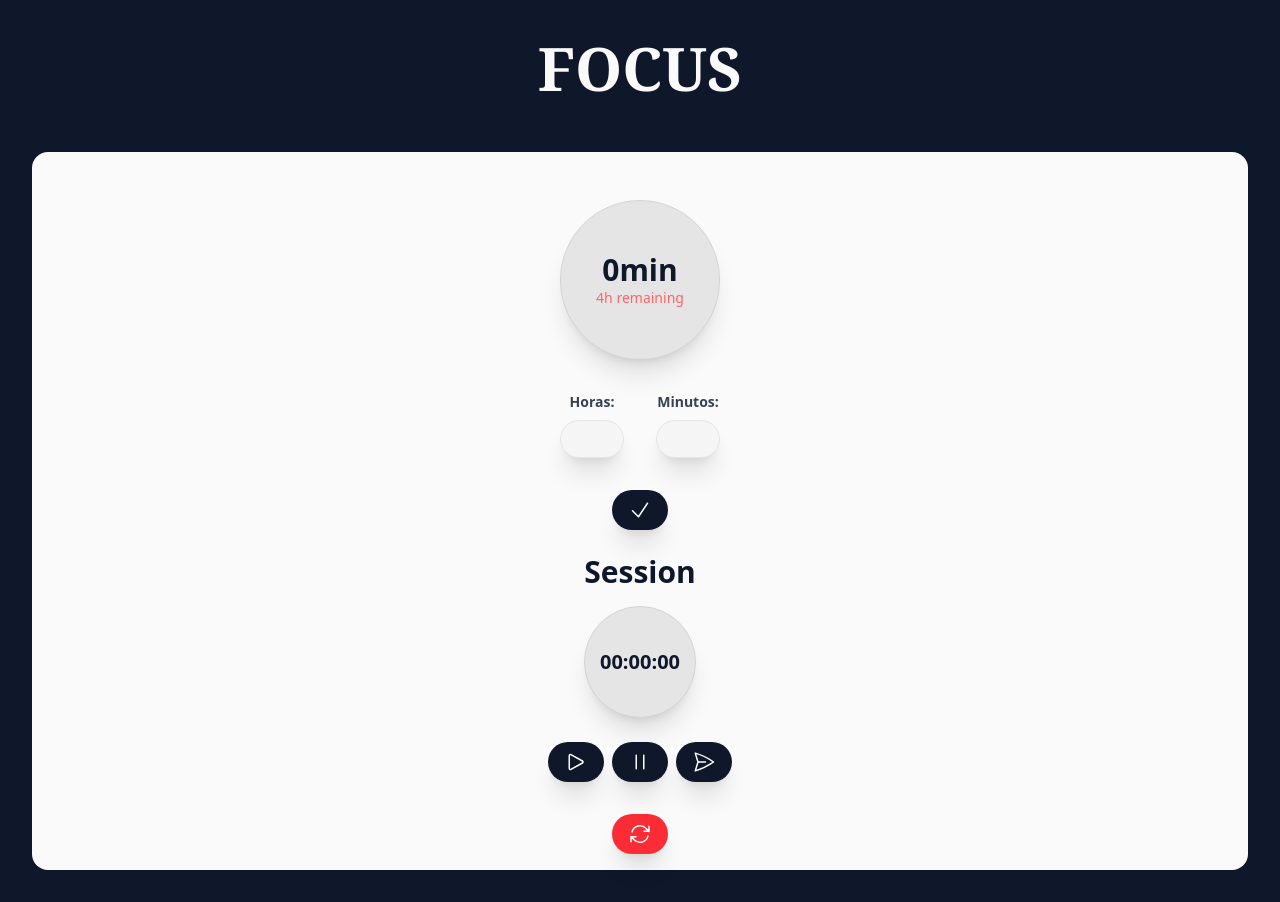
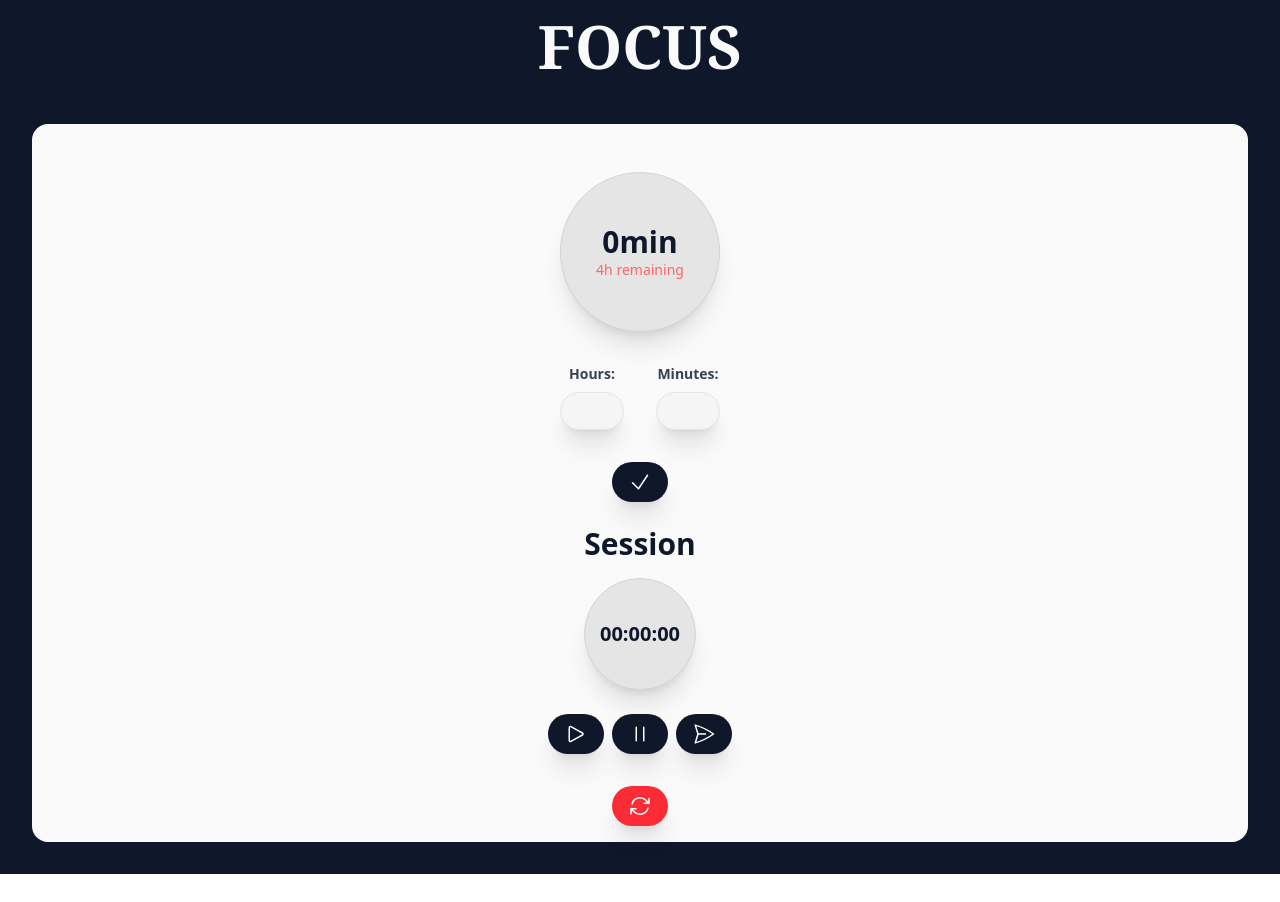
Before and after one commit to diego-marques-miranda/Focus, a React (Vite) app in the folder focus/: page / in a window 1280 px wide. After the commit the page ends 874 px from the top, so only its background shows below. Built offline with nearby package versions, Linux system fonts and the light colour scheme.

Commit message:
Sizing fix

```diff
--- a/focus/src/App.jsx
+++ b/focus/src/App.jsx
@@ -173,13 +173,14 @@ function App() {
         : "text-xl font-semibold h-28 w-28 bg-neutral-200 border border-neutral-300 shadow-xl flex justify-center items-center rounded-full text-slate-900";
 
     return (
-        <div className="min-h-screen flex flex-col bg-neutral-50 items-center">
-            <header className="bg-slate-900 w-full h-[15vh] flex items-center justify-center text-neutral-50 pt-4">
+        <div className="min-h-screen flex flex-col bg-neutral-50">
+        <div className=" flex flex-col bg-neutral-50 items-center flex-grow-1">
+            <header className="bg-slate-900 w-full flex items-center justify-center text-neutral-50 py-4">
                 <h1 className="text-6xl font-bold font-serif text-center">FOCUS</h1>
             </header>
 
-            <div className="w-full flex flex-col items-center bg-slate-900 p-8">
-                <div className="w-full flex flex-col items-center bg-neutral-50 pt-4 rounded-2xl min-h-[calc(100vh - 15vh - 64px)]"> {/* Alterado min-h */}
+            <div className="w-full flex-grow bg-slate-900 p-8">
+                <div className="w-full flex flex-col items-center bg-neutral-50 pt-4 rounded-2xl min-h-full"> {/* Alterado min-h */}
                     <div className="mt-8 h-40 w-40 rounded-full flex flex-col items-center justify-center shadow-xl border-1 border-neutral-300 bg-neutral-200">
                         <p className="text-3xl font-bold text-slate-900">{formatStudiedTime()}</p>
                         <p className="text-sm text-red-400">{formatRemainingTime()}</p>
@@ -188,7 +189,7 @@ function App() {
                     <div className="container mx-auto flex justify-center p-4">
                         <div className="flex flex-col items-center m-4">
                             <label className="block text-gray-700 text-sm font-bold mb-2">
-                                Horas:
+                                Hours:
                             </label>
                             <input
                                 type="number"
@@ -200,7 +201,7 @@ function App() {
 
                         <div className="m-4 flex flex-col items-center">
                             <label className="block text-gray-700 text-sm font-bold mb-2">
-                                Minutos:
+                                Minutes:
                             </label>
                             <input
                                 type="number"
@@ -264,6 +265,7 @@ function App() {
                 </div>
             </div>
         </div>
+    </div>
     );
 }
 
--- a/focus/src/index.css
+++ b/focus/src/index.css
@@ -1 +1,6 @@
 @import "tailwindcss";
+
+
+html, body {
+    height: 100%;
+}
```
